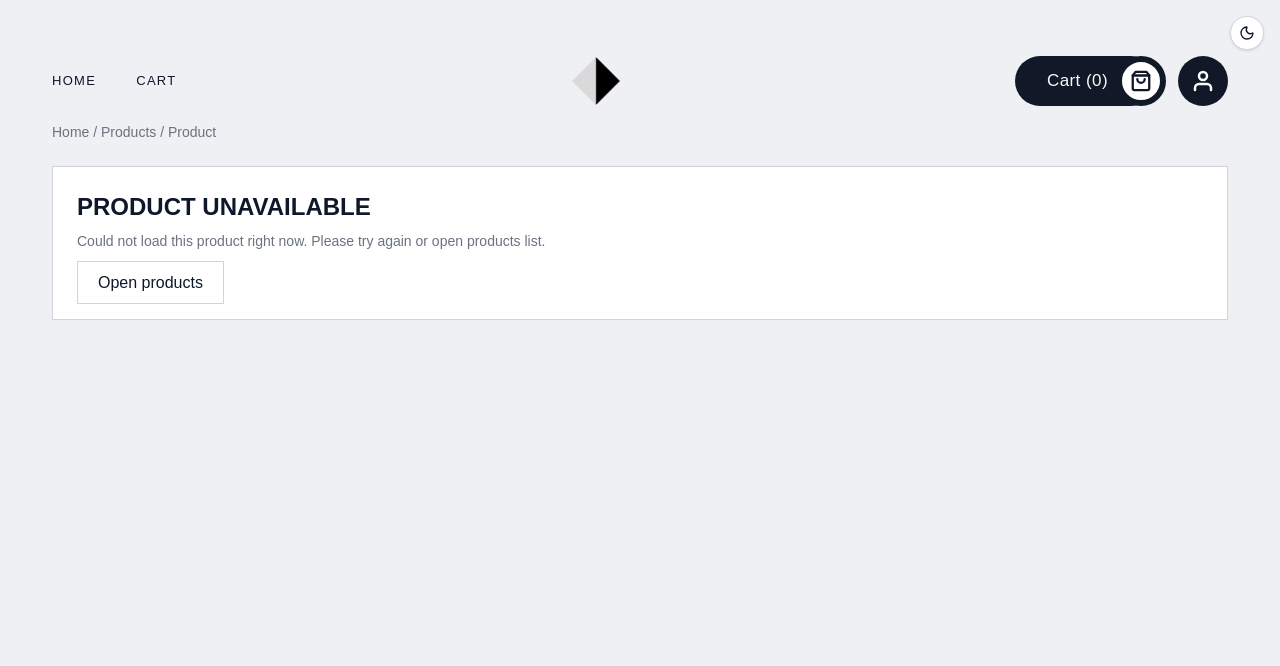
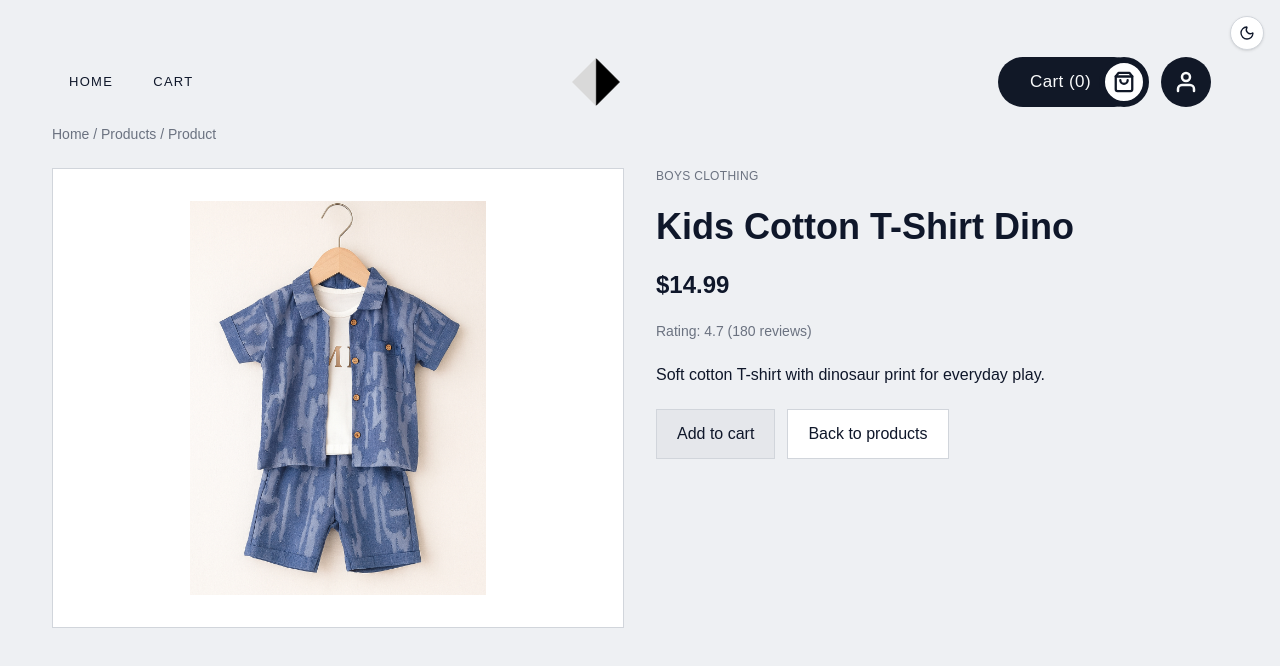
Before and after one commit to Emperor203/demodaypr, a Next.js app: page /product/1001 in a window 1280 px wide. Shown: the top 666 px of the page. Built offline with nearby package versions, Linux system fonts and the light colour scheme; no server answers.

Commit message:
chore: sync latest project updates

```diff
--- a/app/Products.js
+++ b/app/Products.js
@@ -1,6 +1,6 @@
 const products = [
   {
-    id: 101,
+    id: 1001,
     title: "Kids Cotton T-Shirt Dino",
     price: 14.99,
     description: "Soft cotton T-shirt with dinosaur print for everyday play.",
@@ -9,7 +9,7 @@ const products = [
     rating: { rate: 4.7, count: 180 },
   },
   {
-    id: 102,
+    id: 1002,
     title: "Girls Floral Summer Dress",
     price: 22.5,
     description: "Lightweight floral dress with breathable fabric for warm days.",
@@ -18,7 +18,7 @@ const products = [
     rating: { rate: 4.8, count: 145 },
   },
   {
-    id: 103,
+    id: 1003,
     title: "Toddler Cozy Hoodie",
     price: 26.0,
     description: "Warm hoodie with front pocket and soft brushed inner layer.",
@@ -27,7 +27,7 @@ const products = [
     rating: { rate: 4.6, count: 95 },
   },
   {
-    id: 104,
+    id: 1004,
     title: "Kids Denim Overalls",
     price: 31.99,
     description: "Durable denim overalls with adjustable straps and side buttons.",
@@ -36,7 +36,7 @@ const products = [
     rating: { rate: 4.5, count: 132 },
   },
   {
-    id: 105,
+    id: 1005,
     title: "Boys Sport Shorts Set",
     price: 19.99,
     description: "Two-piece shorts set designed for active play and comfort.",
@@ -45,7 +45,7 @@ const products = [
     rating: { rate: 4.4, count: 88 },
   },
   {
-    id: 106,
+    id: 1006,
     title: "Girls Knit Cardigan",
     price: 24.99,
     description: "Button-up knit cardigan, easy to layer for school or outings.",
@@ -54,7 +54,7 @@ const products = [
     rating: { rate: 4.9, count: 210 },
   },
   {
-    id: 107,
+    id: 1007,
     title: "Baby Romper 3-Pack",
     price: 17.49,
     description: "Set of three baby rompers with snap buttons and stretch fit.",
@@ -63,7 +63,7 @@ const products = [
     rating: { rate: 4.7, count: 170 },
   },
   {
-    id: 108,
+    id: 1008,
     title: "Kids Rain Jacket",
     price: 29.5,
     description: "Water-resistant jacket with hood and reflective details.",
--- a/app/components/Cart/CartSection.js
+++ b/app/components/Cart/CartSection.js
@@ -7,7 +7,7 @@ import { getCartCount, getCartTotal, readCart, removeFromCart, updateCartQty } f
 import Header from "../Header/Header";
 
 export default function CartSection() {
-  const [items, setItems] = useState(() => readCart());
+  const [items, setItems] = useState([]);
 
   useEffect(() => {
     const sync = () => setItems(readCart());
--- a/app/components/Header/Header.js
+++ b/app/components/Header/Header.js
@@ -9,6 +9,7 @@ import { getCartCount, readCart } from "../../lib/cart";
 export default function Header() {
   const [cartCount, setCartCount] = useState(0);
   const [isMobileMenuOpen, setIsMobileMenuOpen] = useState(false);
+  const [isScrolled, setIsScrolled] = useState(false);
   const { data: session } = useSession();
   const isAuthenticated = Boolean(session?.user);
 
@@ -24,12 +25,25 @@ export default function Header() {
     };
   }, []);
 
+  useEffect(() => {
+    const onScroll = () => setIsScrolled(window.scrollY > 8);
+    onScroll();
+    window.addEventListener("scroll", onScroll, { passive: true });
+    return () => window.removeEventListener("scroll", onScroll);
+  }, []);
+
   const handleLogout = () => {
     signOut({ callbackUrl: "/login" });
   };
 
   return (
-    <nav className="relative grid w-full grid-cols-[auto_1fr_auto] items-center gap-2 py-3 text-[var(--foreground)] sm:gap-4 sm:py-4">
+    <nav
+      className={`sticky top-2 z-40 grid w-full grid-cols-[auto_1fr_auto] items-center gap-2 rounded-2xl px-3 py-3 text-[var(--foreground)] transition-all duration-300 sm:gap-4 sm:px-4 sm:py-4 ${
+        isScrolled
+          ? "bg-liquid-glass border border-[var(--color-border)] shadow-[0_8px_30px_rgba(0,0,0,0.12)]"
+          : "border border-transparent"
+      }`}
+    >
       <div className="flex items-center gap-3 sm:gap-6">
         <button
           type="button"
--- a/app/components/NewWek/NewWek.js
+++ b/app/components/NewWek/NewWek.js
@@ -7,16 +7,34 @@ export default function NewWek() {
   const [products, setProducts] = useState([]);
   const [loading, setLoading] = useState(true);
 
+  const normalizeProduct = (item) => ({
+    id: Number(item?.id),
+    title: typeof item?.title === "string" && item.title.trim() ? item.title : "Untitled product",
+    price: Number(item?.price) || 0,
+    description: typeof item?.description === "string" ? item.description : "",
+    category: typeof item?.category === "string" ? item.category : "uncategorized",
+    image:
+      (typeof item?.thumbnail === "string" && item.thumbnail.trim()) ||
+      (typeof item?.image === "string" && item.image.trim()) ||
+      "/next.svg",
+    rating: {
+      rate: Number(item?.rating) || 0,
+      count: Number(item?.stock) || 0,
+    },
+  });
+
   useEffect(() => {
     const fetchClothing = async () => {
       try {
         const [mensRes, womensRes] = await Promise.all([
-          fetch("https://fakestoreapi.com/products/category/men's clothing"),
-          fetch("https://fakestoreapi.com/products/category/women's clothing"),
+          fetch("https://dummyjson.com/products/category/mens-shirts?limit=20"),
+          fetch("https://dummyjson.com/products/category/womens-dresses?limit=20"),
         ]);
-        const mens = await mensRes.json();
-        const womens = await womensRes.json();
-        setProducts([...mens, ...womens]);
+        const mensData = await mensRes.json();
+        const womensData = await womensRes.json();
+        const mens = Array.isArray(mensData?.products) ? mensData.products.map(normalizeProduct) : [];
+        const womens = Array.isArray(womensData?.products) ? womensData.products.map(normalizeProduct) : [];
+        setProducts([...mens, ...womens].filter((item) => item.id));
       } catch (err) {
         console.error(err);
       } finally {
--- a/app/components/Products/ProductsSection.js
+++ b/app/components/Products/ProductsSection.js
@@ -8,6 +8,16 @@ import Footer from "../Footer/Footer";
 import kidsProducts from "../../Products";
 const SIZE_OPTIONS = ["XS", "S", "M", "L", "XL", "2XL"];
 const AUDIENCE_OPTIONS = new Set(["men", "women", "kids"]);
+const MEN_CATEGORIES = new Set(["men's clothing", "mens-shirts", "mens-shoes", "mens-watches"]);
+const WOMEN_CATEGORIES = new Set([
+  "women's clothing",
+  "womens-dresses",
+  "womens-shoes",
+  "womens-bags",
+  "womens-jewellery",
+  "womens-watches",
+  "tops",
+]);
 const KIDS_CATEGORIES = new Set([
   "boys clothing",
   "girls clothing",
@@ -18,6 +28,49 @@ const KIDS_CATEGORIES = new Set([
 
 const getSizeById = (id) => SIZE_OPTIONS[id % SIZE_OPTIONS.length];
 const isInStock = (product) => (product?.rating?.count ?? 0) >= 120;
+const uniqueById = (items) => {
+  const seen = new Set();
+  return items.filter((item) => {
+    const id = Number(item?.id);
+    if (!id || seen.has(id)) {
+      return false;
+    }
+    seen.add(id);
+    return true;
+  });
+};
+
+const normalizeExternalProduct = (item) => {
+  if (!item || typeof item !== "object") {
+    return null;
+  }
+
+  const id = Number(item.id);
+  if (!id || Number.isNaN(id)) {
+    return null;
+  }
+
+  const image =
+    typeof item.image === "string" && item.image.trim()
+      ? item.image
+      : typeof item.thumbnail === "string" && item.thumbnail.trim()
+      ? item.thumbnail
+      : "/next.svg";
+
+  return {
+    id,
+    title: typeof item.title === "string" && item.title.trim() ? item.title : "Untitled product",
+    price: Number(item.price) || 0,
+    description:
+      typeof item.description === "string" && item.description.trim() ? item.description : "No description available.",
+    category: typeof item.category === "string" && item.category.trim() ? item.category : "uncategorized",
+    image,
+    rating: {
+      rate: Number(item?.rating) || Number(item?.rating?.rate) || 0,
+      count: Number(item?.stock) || Number(item?.rating?.count) || 0,
+    },
+  };
+};
 
 export default function ProductsSection() {
   const searchParams = useSearchParams();
@@ -29,6 +82,8 @@ export default function ProductsSection() {
   const [selectedSize, setSelectedSize] = useState("all");
   const [availability, setAvailability] = useState("all");
   const [selectedCategory, setSelectedCategory] = useState("all");
+  const [currentPage, setCurrentPage] = useState(1);
+  const ITEMS_PER_PAGE = 9;
 
   const selectedAudience = useMemo(() => {
     const raw = (searchParams.get("audience") || "").toLowerCase();
@@ -38,10 +93,12 @@ export default function ProductsSection() {
   useEffect(() => {
     const fetchProducts = async () => {
       try {
-        const response = await fetch("https://fakestoreapi.com/products");
+        const response = await fetch("https://dummyjson.com/products?limit=0");
         const data = await response.json();
-        const apiProducts = Array.isArray(data) ? data : [];
-        setProducts([...apiProducts, ...kidsProducts]);
+        const apiProducts = Array.isArray(data?.products)
+          ? data.products.map(normalizeExternalProduct).filter(Boolean)
+          : [];
+        setProducts(uniqueById([...apiProducts, ...kidsProducts]));
       } catch (fetchError) {
         setError("Failed to load products");
         console.error(fetchError);
@@ -71,13 +128,42 @@ export default function ProductsSection() {
       const normalizedCategory = (product.category || "").toLowerCase();
       const audienceMatch =
         selectedAudience === "all" ||
-        (selectedAudience === "men" && normalizedCategory === "men's clothing") ||
-        (selectedAudience === "women" && normalizedCategory === "women's clothing") ||
+        (selectedAudience === "men" && MEN_CATEGORIES.has(normalizedCategory)) ||
+        (selectedAudience === "women" && WOMEN_CATEGORIES.has(normalizedCategory)) ||
         (selectedAudience === "kids" && KIDS_CATEGORIES.has(normalizedCategory));
 
       return titleMatch && sizeMatch && availabilityMatch && categoryMatch && audienceMatch;
     });
   }, [products, search, selectedSize, availability, selectedCategory, selectedAudience]);
+
+  const totalPages = Math.max(1, Math.ceil(filteredProducts.length / ITEMS_PER_PAGE));
+  const pagedProducts = useMemo(() => {
+    const start = (currentPage - 1) * ITEMS_PER_PAGE;
+    return filteredProducts.slice(start, start + ITEMS_PER_PAGE);
+  }, [filteredProducts, currentPage]);
+  const rangeStart = filteredProducts.length === 0 ? 0 : (currentPage - 1) * ITEMS_PER_PAGE + 1;
+  const rangeEnd = filteredProducts.length === 0 ? 0 : Math.min(currentPage * ITEMS_PER_PAGE, filteredProducts.length);
+  const visiblePages = useMemo(() => {
+    const pages = [];
+    const start = Math.max(1, currentPage - 1);
+    const end = Math.min(totalPages, currentPage + 1);
+
+    for (let page = start; page <= end; page += 1) {
+      pages.push(page);
+    }
+
+    return pages;
+  }, [currentPage, totalPages]);
+
+  useEffect(() => {
+    setCurrentPage(1);
+  }, [search, selectedSize, availability, selectedCategory, selectedAudience]);
+
+  useEffect(() => {
+    if (currentPage > totalPages) {
+      setCurrentPage(totalPages);
+    }
+  }, [currentPage, totalPages]);
 
   return (
     <div className="container-custom w-full bg-[var(--background)] py-4 text-[var(--foreground)] sm:py-6 md:py-10">
@@ -181,11 +267,59 @@ export default function ProductsSection() {
           )}
 
           {!loading && filteredProducts.length > 0 && (
-            <div className="grid grid-cols-1 md:grid-cols-2 xl:grid-cols-3 gap-6">
-              {filteredProducts.map((product) => (
-                <CardProducts key={product.id} product={product} />
+            <>
+              <div className="grid grid-cols-1 md:grid-cols-2 xl:grid-cols-3 gap-6">
+              {pagedProducts.map((product, index) => (
+                <CardProducts
+                  key={`${product.id}-${product.category}-${product.title}-${currentPage}-${index}`}
+                  product={product}
+                />
               ))}
-            </div>
+              </div>
+
+              {totalPages > 1 && (
+                <div className="mt-8 flex flex-col gap-3 md:flex-row md:items-center md:justify-between">
+                  <p className="text-lg font-medium text-[var(--foreground)]">
+                    {rangeStart}-{rangeEnd} of {filteredProducts.length} items
+                  </p>
+
+                  <div className="inline-flex overflow-hidden rounded-md border border-[#b9bdc4] bg-[#f0f1f3] text-[#1f2a3a]">
+                    <button
+                      type="button"
+                      onClick={() => setCurrentPage((prev) => Math.max(1, prev - 1))}
+                      disabled={currentPage === 1}
+                      className="px-4 py-2 text-2xl border-r border-[#b9bdc4] disabled:opacity-45"
+                      aria-label="Previous page"
+                    >
+                      &#8249;
+                    </button>
+
+                    {visiblePages.map((page) => (
+                      <button
+                        key={page}
+                        type="button"
+                        onClick={() => setCurrentPage(page)}
+                        className={`min-w-11 px-4 py-2 text-3xl border-r border-[#b9bdc4] ${
+                          page === currentPage ? "bg-[#b6b8bd] text-white" : "bg-transparent"
+                        }`}
+                      >
+                        {page}
+                      </button>
+                    ))}
+
+                    <button
+                      type="button"
+                      onClick={() => setCurrentPage((prev) => Math.min(totalPages, prev + 1))}
+                      disabled={currentPage === totalPages}
+                      className="px-4 py-2 text-2xl disabled:opacity-45"
+                      aria-label="Next page"
+                    >
+                      &#8250;
+                    </button>
+                  </div>
+                </div>
+              )}
+            </>
           )}
         </section>
       </div>
--- a/app/globals.css
+++ b/app/globals.css
@@ -15,6 +15,9 @@ body {
   --color-border: #d1d5db;
   --color-accent: #111827;
   --color-on-accent: #f9fafb;
+  --header-glass: rgba(255, 255, 255, 0.72);
+  --accent-glass: rgba(17, 24, 39, 0.84);
+  --surface-glass: rgba(255, 255, 255, 0.72);
 }
 
 [data-theme="dark"] {
@@ -26,6 +29,9 @@ body {
   --color-border: #334155;
   --color-accent: #e2e8f0;
   --color-on-accent: #0f172a;
+  --header-glass: rgba(17, 24, 39, 0.72);
+  --accent-glass: rgba(226, 232, 240, 0.82);
+  --surface-glass: rgba(17, 24, 39, 0.78);
 }
 
 @theme inline {
@@ -68,3 +74,72 @@ input,
 button {
   transition: background-color 200ms ease, color 200ms ease, border-color 200ms ease;
 }
+
+.glass-accent {
+  background: var(--accent-glass);
+  backdrop-filter: saturate(140%) blur(10px);
+  -webkit-backdrop-filter: saturate(140%) blur(10px);
+}
+
+.glass-surface {
+  background: var(--surface-glass);
+  backdrop-filter: saturate(140%) blur(10px);
+  -webkit-backdrop-filter: saturate(140%) blur(10px);
+}
+
+@layer utilities {
+  .bg-liquid-glass {
+    background: var(--header-glass);
+    backdrop-filter: blur(4px);
+    -webkit-backdrop-filter: blur(4px);
+  }
+}
+
+@supports not (hanging-punctuation: first) {
+  .bg-liquid-glass {
+    backdrop-filter: url(#displacementFilter) blur(2px);
+  }
+}
+
+.liquid-cta {
+  position: relative;
+  isolation: isolate;
+}
+
+.liquid-cta::before {
+  content: "";
+  position: absolute;
+  inset: -6px -10px;
+  border-radius: 9999px;
+  background: conic-gradient(
+    from 90deg at 50% 50%,
+    rgba(239, 68, 68, 0.95),
+    rgba(59, 130, 246, 0.95),
+    rgba(239, 68, 68, 0.95)
+  );
+  filter: blur(10px) saturate(125%);
+  z-index: -2;
+  opacity: 0.85;
+  animation: liquid-shift 6s linear infinite;
+}
+
+.liquid-cta::after {
+  content: "";
+  position: absolute;
+  inset: -1px;
+  border-radius: 9999px;
+  border: 1px solid rgba(148, 163, 184, 0.45);
+  z-index: -1;
+}
+
+@keyframes liquid-shift {
+  0% {
+    transform: translateX(-2px) scaleX(1);
+  }
+  50% {
+    transform: translateX(2px) scaleX(1.03);
+  }
+  100% {
+    transform: translateX(-2px) scaleX(1);
+  }
+}
--- a/app/product/[id]/page.js
+++ b/app/product/[id]/page.js
@@ -6,6 +6,7 @@ import Image from "next/image";
 import Link from "next/link";
 import Header from "../../components/Header/Header";
 import kidsProducts from "../../Products";
+import { addToCart } from "../../lib/cart";
 
 function normalizeProduct(raw) {
   if (!raw || typeof raw !== "object") {
@@ -26,8 +27,14 @@ function normalizeProduct(raw) {
         ? raw.description
         : "No description available.",
     category: typeof raw.category === "string" && raw.category.trim() ? raw.category : "uncategorized",
-    image: typeof raw.image === "string" && raw.image.trim() ? raw.image : "/next.svg",
-    rating: raw.rating && typeof raw.rating === "object" ? raw.rating : { rate: "-", count: 0 },
+    image:
+      (typeof raw.image === "string" && raw.image.trim()) ||
+      (typeof raw.thumbnail === "string" && raw.thumbnail.trim()) ||
+      "/next.svg",
+    rating: {
+      rate: Number(raw?.rating?.rate) || Number(raw?.rating) || 0,
+      count: Number(raw?.rating?.count) || Number(raw?.stock) || 0,
+    },
   };
 }
 
@@ -36,6 +43,7 @@ export default function ProductDetailsPage() {
   const numericId = useMemo(() => Number(params?.id), [params?.id]);
   const [product, setProduct] = useState(null);
   const [loading, setLoading] = useState(true);
+  const [added, setAdded] = useState(false);
 
   useEffect(() => {
     let active = true;
@@ -59,7 +67,7 @@ export default function ProductDetailsPage() {
       }
 
       try {
-        const response = await fetch(`https://fakestoreapi.com/products/${numericId}`);
+        const response = await fetch(`https://dummyjson.com/products/${numericId}`);
         if (response.ok) {
           const direct = normalizeProduct(await response.json());
           if (direct && active) {
@@ -71,9 +79,10 @@ export default function ProductDetailsPage() {
       } catch {}
 
       try {
-        const listResponse = await fetch("https://fakestoreapi.com/products");
+        const listResponse = await fetch("https://dummyjson.com/products?limit=0");
         if (listResponse.ok) {
-          const products = await listResponse.json();
+          const payload = await listResponse.json();
+          const products = Array.isArray(payload?.products) ? payload.products : [];
           if (Array.isArray(products)) {
             const found = products.find((item) => Number(item?.id) === numericId);
             if (found && active) {
@@ -96,6 +105,16 @@ export default function ProductDetailsPage() {
       active = false;
     };
   }, [numericId]);
+
+  const handleAddToCart = () => {
+    if (!product) {
+      return;
+    }
+
+    addToCart(product);
+    setAdded(true);
+    window.setTimeout(() => setAdded(false), 1200);
+  };
 
   return (
     <div className="w-full bg-[var(--background)] p-6 md:p-10 text-[var(--foreground)] container-custom min-h-screen">
@@ -143,6 +162,13 @@ export default function ProductDetailsPage() {
             <p className="text-base leading-7 max-w-[700px]">{product.description}</p>
 
             <div className="flex gap-3">
+              <button
+                type="button"
+                onClick={handleAddToCart}
+                className="px-5 py-3 border border-[var(--color-border)] bg-[var(--color-surface-soft)] hover:opacity-90"
+              >
+                {added ? "Added" : "Add to cart"}
+              </button>
               <Link
                 href="/products"
                 className="px-5 py-3 border border-[var(--color-border)] bg-[var(--color-surface)] hover:opacity-90"
--- a/next.config.mjs
+++ b/next.config.mjs
@@ -4,8 +4,16 @@ const nextConfig = {
     // Разрешаем Next.js загружать картинки с сервера API
     remotePatterns: [
       {
-        protocol: 'https',
-        hostname: 'fakestoreapi.com',
+        protocol: "https",
+        hostname: "fakestoreapi.com",
+      },
+      {
+        protocol: "https",
+        hostname: "i.dummyjson.com",
+      },
+      {
+        protocol: "https",
+        hostname: "cdn.dummyjson.com",
       },
     ],
   },
```
